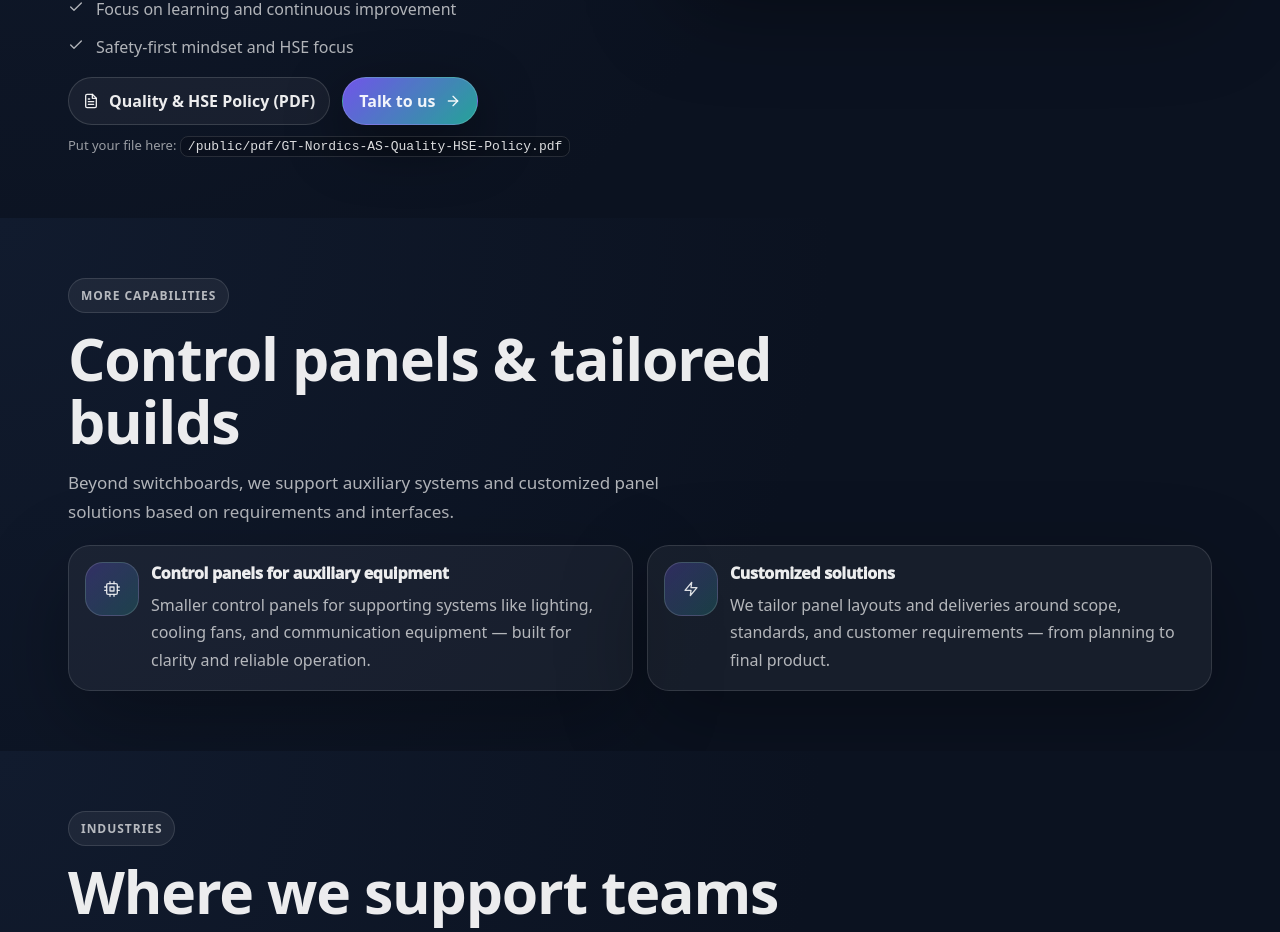
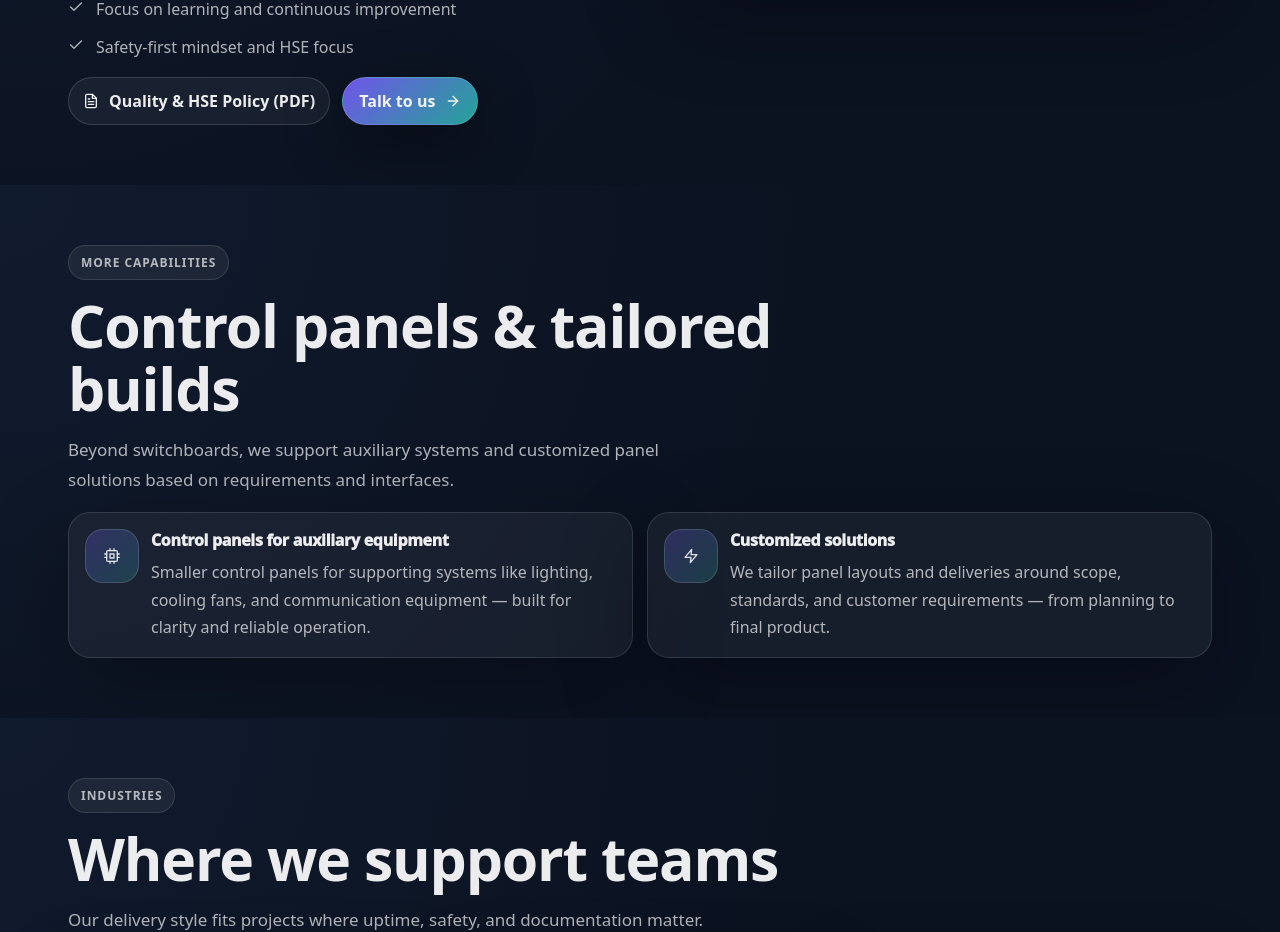
Before and after one commit to Florent2020/gt-nordics-as, a React (Create React App) app: page /services in a window 1280 px wide. Shown: the part 2600-3532 px from the top of the page. Built offline with nearby package versions, Linux system fonts and the light colour scheme.

Commit message:
added quality & HSE pdf file at services page

```diff
--- a/src/pages/Services.jsx
+++ b/src/pages/Services.jsx
@@ -308,11 +308,6 @@ export default function Services() {
                   </Button>
                 </Link>
               </BtnRow>
-
-              <TinyHint>
-                Put your file here:{" "}
-                <Code>/public/pdf/GT-Nordics-AS-Quality-HSE-Policy.pdf</Code>
-              </TinyHint>
             </SplitLeft>
 
             <SplitRight>
@@ -754,21 +749,6 @@ const GhostLink = styled.a`
   }
 `;
 
-const TinyHint = styled.div`
-  margin-top: 10px;
-  color: rgba(255, 255, 255, 0.58);
-  font-size: 13px;
-  line-height: 1.6;
-`;
-
-const Code = styled.code`
-  padding: 2px 7px;
-  border-radius: 8px;
-  border: 1px solid rgba(255, 255, 255, 0.12);
-  background: rgba(0, 0, 0, 0.18);
-  color: rgba(255, 255, 255, 0.86);
-`;
-
 const HighlightCard = styled.div`
   border: 1px solid rgba(255, 255, 255, 0.12);
   background: rgba(255, 255, 255, 0.05);
```
Also changed, not shown: 1 other file (tests, documents, lock files or other folders).
